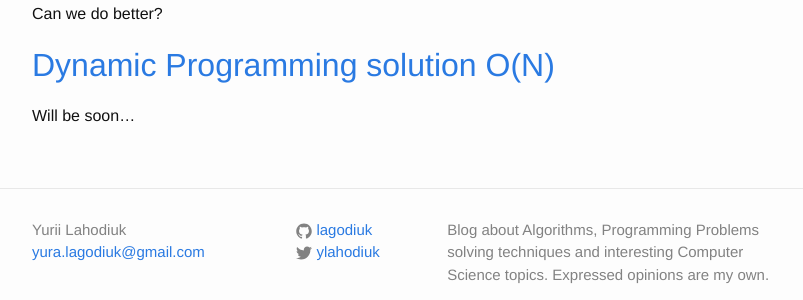
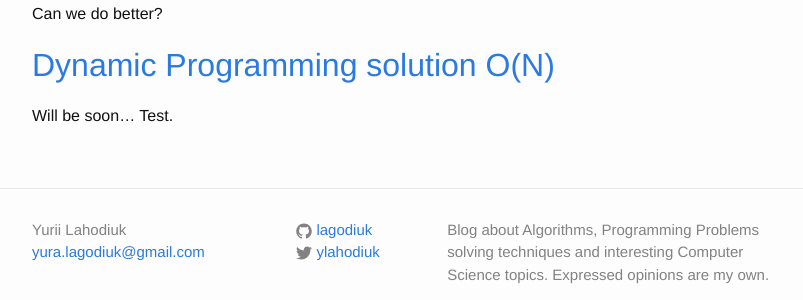
Before and after one commit to lagodiuk/lagodiuk.github.io, a Jekyll site: the page built from _posts/2016-01-24-spoj_mfish_solution.md, in a window 1280 px wide and 900 px high, scrolled down 9674 px. Shown: the part 554-854 px from the top of the window, without its empty margins (238-1041 px from the left). Built offline with Jekyll 4.4.1, drawn with Linux system fonts in a browser that asks for light colours; Markdown is read by kramdown in place of the engine named in the settings.

Commit message:
temporary changes (for testing deployment script)

```diff
--- a/_posts/2016-01-24-spoj_mfish_solution.md
+++ b/_posts/2016-01-24-spoj_mfish_solution.md
@@ -275,7 +275,7 @@
 So, we can make use of [Memoization technique](https://en.wikipedia.org/wiki/Memoization) - in order to transform brute force solution into **Top Down Dynamic Programming** solution.
 Below presented code, which is very similar to the previous one - but, additionally, augmented with logic for memoization (highlighted lines of code):
 
-{% highlight java linenos=table hl_lines="9 10 11 12 23 42 43 44 61 62" %}
+{% highlight java linenos=table hl_lines="9 10 11 12 23 42 43 44 61 62 1 2 3 4 5 6 7 8" %}
 import java.util.Arrays;
 
 public class MFISH {
@@ -362,3 +362,4 @@
 ## [Dynamic Programming solution O(N)](#dynamic-programming-solution-o-n)
 
 Will be soon...
+Test.
```
